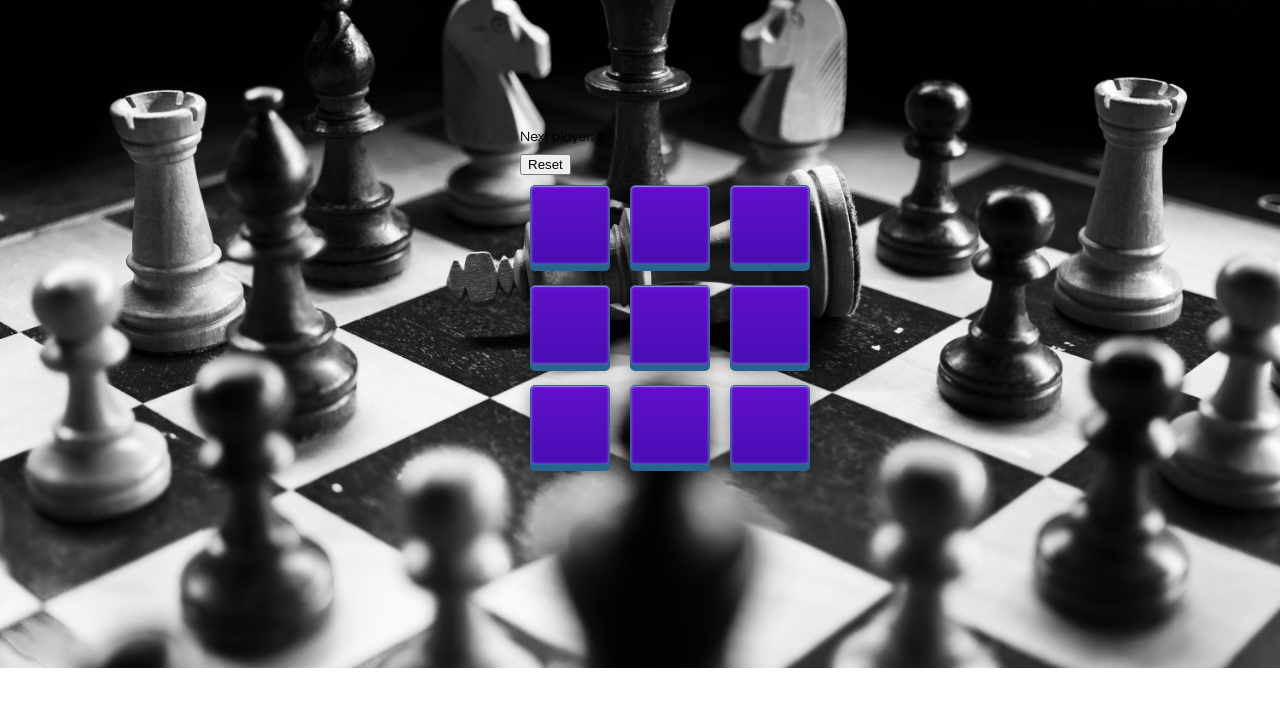
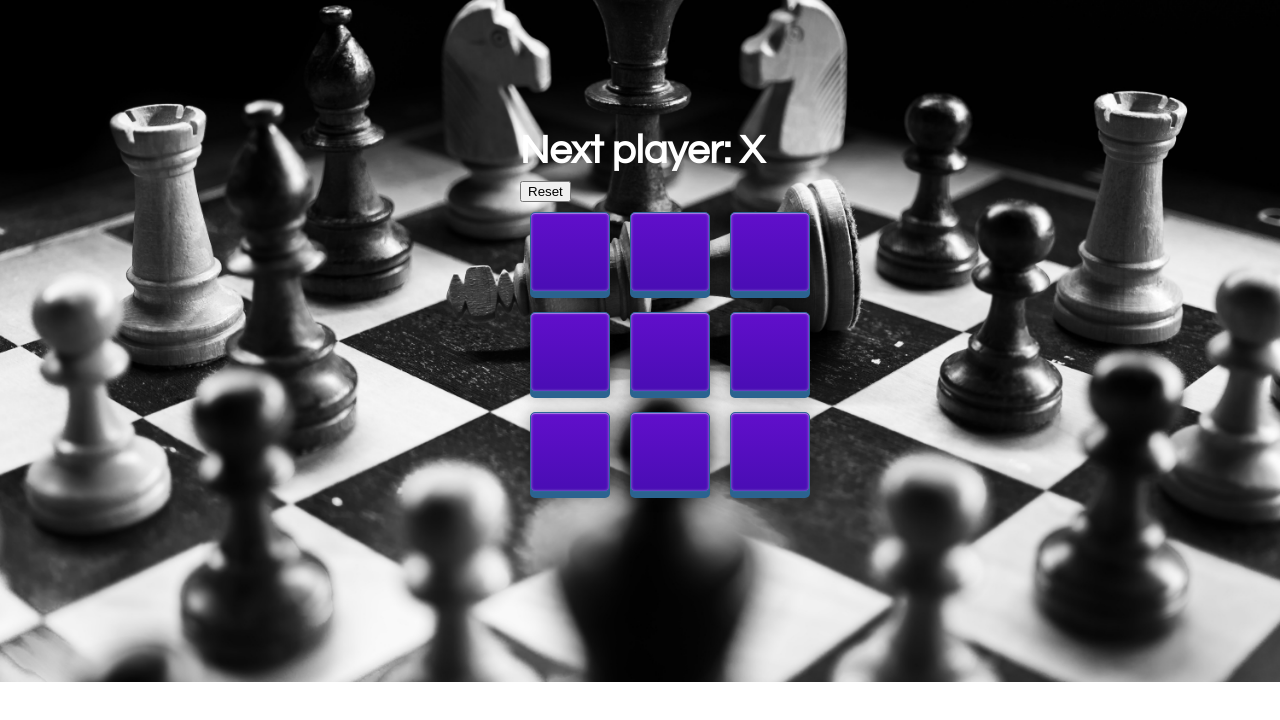
Before and after one commit to sanjeev0007/TicTacToe-using-react, a React app: page / in a window 1280 px wide. Built offline with nearby package versions, Linux system fonts and the light colour scheme.

Commit message:
Fix design issue

```diff
--- a/src/index.css
+++ b/src/index.css
@@ -21,6 +21,9 @@ ul {
 
 .status {
   margin-bottom: 10px;
+  font-size: 40px;
+  color: white;
+  font-weight: 800;
 }
 
 .square {
```
